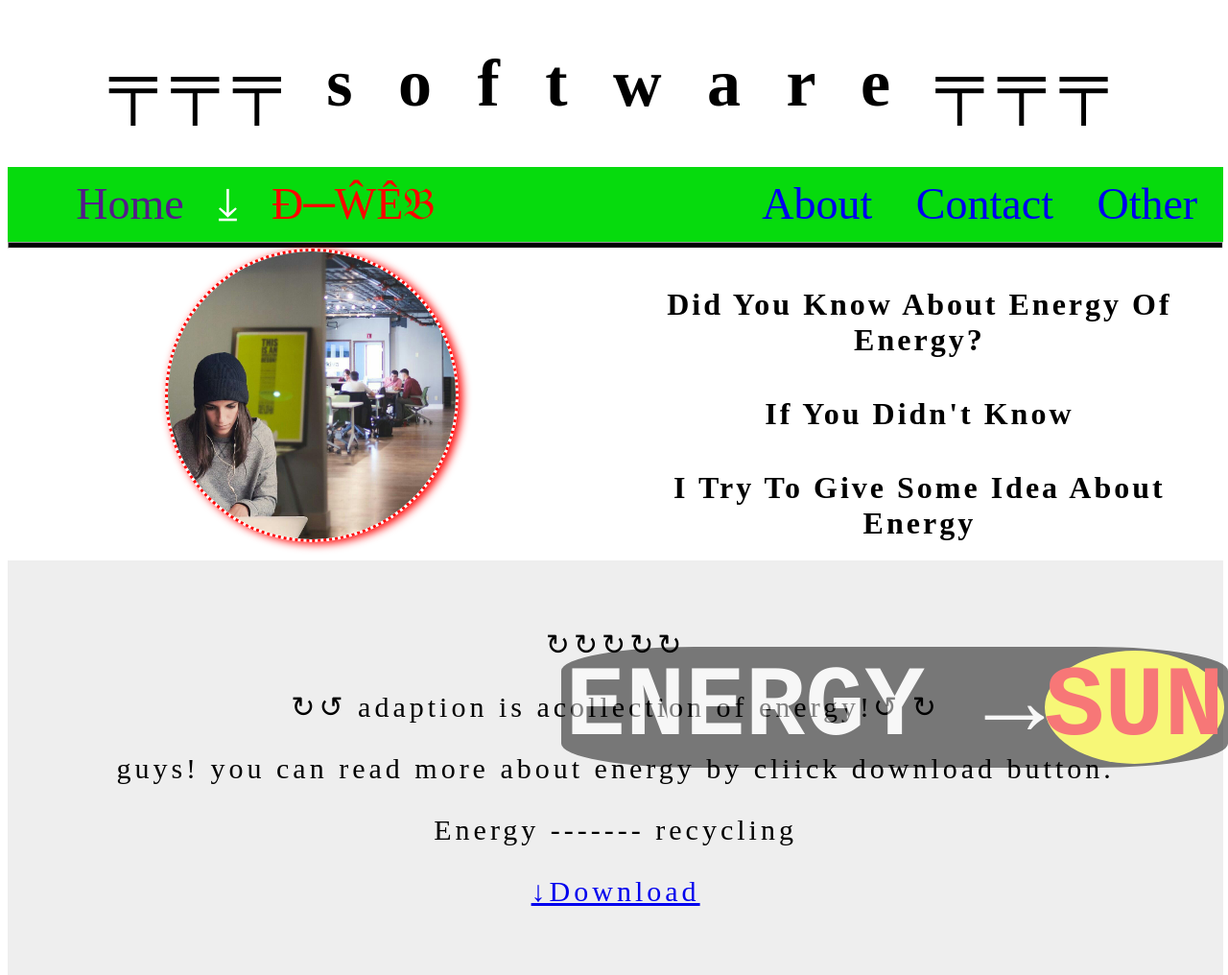
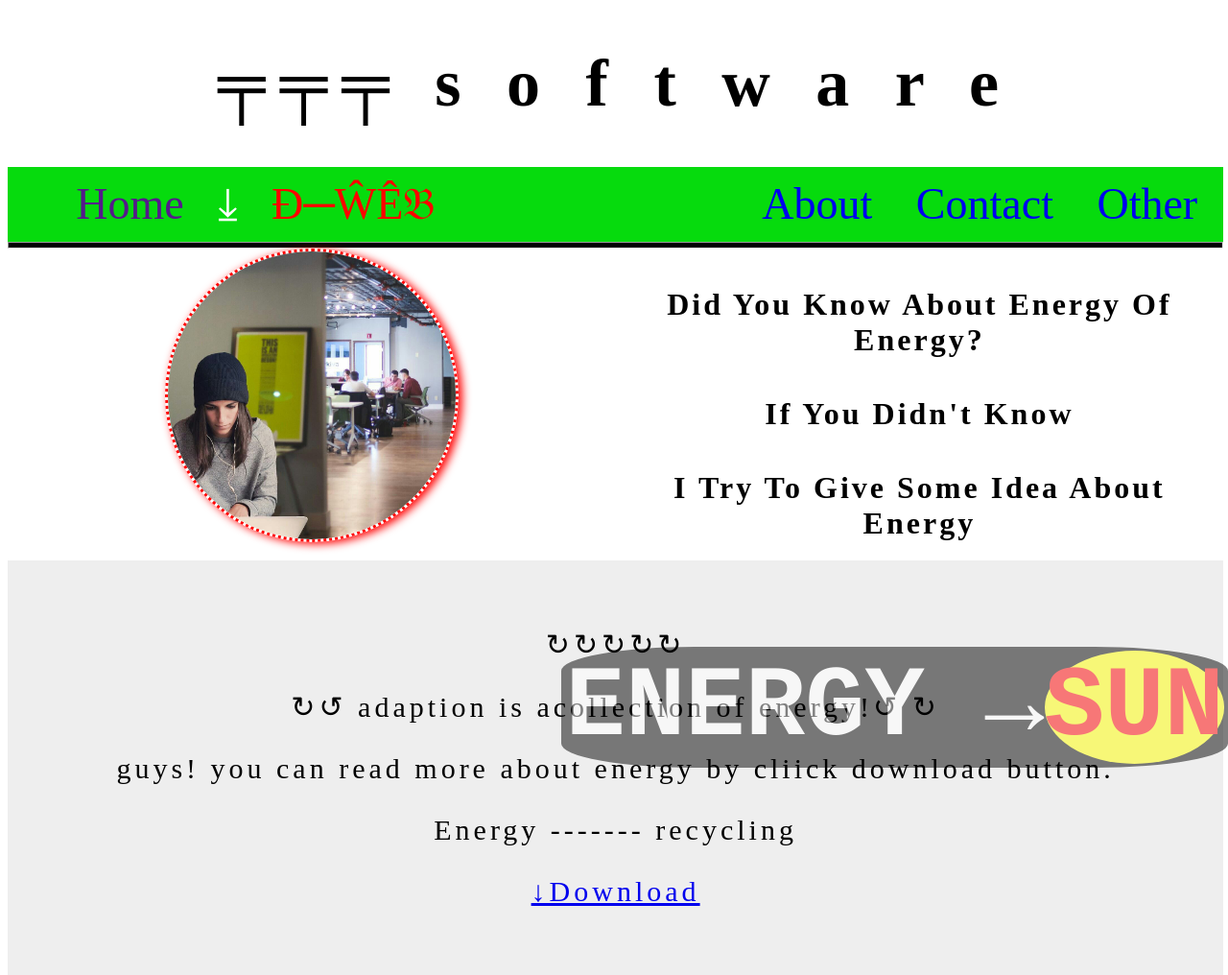
Before and after one commit to wubshet-adane/third-challenge, a plain HTML site: page index.html in a window 1280 px wide. Shown: the top 1016 px of the page at 96% size. Drawn offline with Linux system fonts and the light colour scheme.

Commit message:
Update index.html

```diff
--- a/index.html
+++ b/index.html
@@ -263,7 +263,7 @@
 <body>
     <div class="main-body">
         <div class="the-header">
-            <h1 id="abovetxt" >&boxHd;&boxHd;&boxHd; s o f t w a r e &boxHd;&boxHd;&boxHd;</h1>
+            <h1 id="abovetxt" >&boxHd;&boxHd;&boxHd; s o f t w a r e </h1>
 
             <header >
                 <div style="width:49%;padding: 12px;text-align: left;">
```
